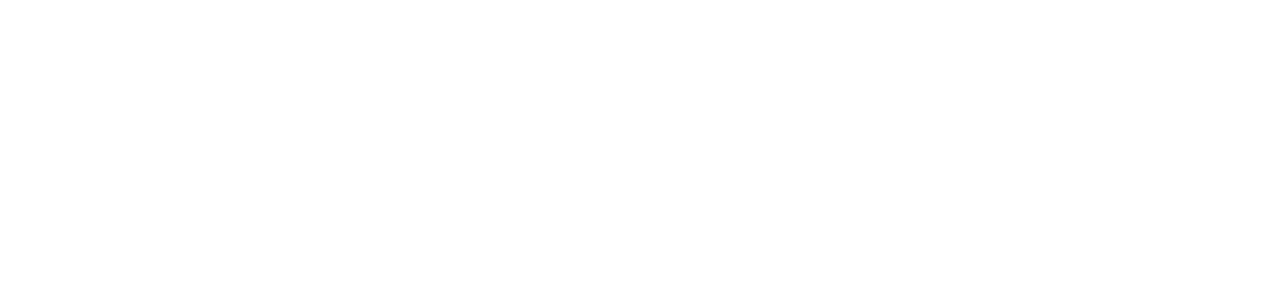
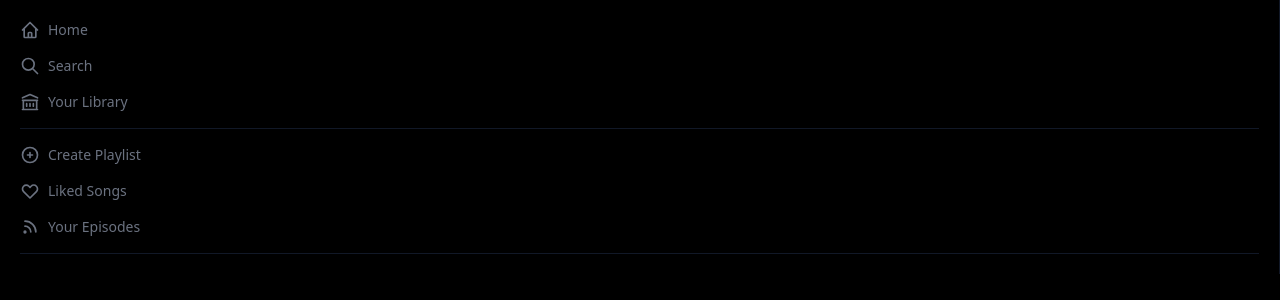
Before and after one commit to Eneko96/spotify2.0, a Next.js app: page / in a window 1280 px wide. Shown: the top 300 px of the page. Built offline with nearby package versions, Linux system fonts and the light colour scheme.

Commit message:
added main background, styles and sidebar buttons with heroicons

```diff
--- /dev/null
+++ b/components/Sidebar.tsx
@@ -0,0 +1,42 @@
+import {
+  HeartIcon,
+  HomeIcon, LibraryIcon, PlusCircleIcon, RssIcon, SearchIcon
+} from '@heroicons/react/outline'
+
+export default function Sidebar () {
+  return (
+    <div className='text-gray-500 p-5 text-sm border-r border-gray-900'>
+      <div className='space-y-4'>
+        <button className='flex item-center space-x-2 hover:text-white'>
+          <HomeIcon className='h-5 w-5'/>
+          <p>Home</p>
+        </button>
+        <button className='flex item-center space-x-2 hover:text-white'>
+          <SearchIcon className='h-5 w-5'/>
+          <p>Search</p>
+        </button>
+        <button className='flex item-center space-x-2 hover:text-white'>
+          <LibraryIcon className='h-5 w-5'/>
+          <p>Your Library</p>
+        </button>
+        <hr className='border-t-[0.1px] border-gray-900' />
+        <button className='flex item-center space-x-2 hover:text-white'>
+          <PlusCircleIcon className='h-5 w-5'/>
+          <p>Create Playlist</p>
+        </button>
+        <button className='flex item-center space-x-2 hover:text-white'>
+          <HeartIcon className='h-5 w-5'/>
+          <p>Liked Songs</p>
+        </button>
+        <button className='flex item-center space-x-2 hover:text-white'>
+          <RssIcon className='h-5 w-5'/>
+          <p>Your Episodes</p>
+        </button>
+        <hr className='border-t-[0.1px] border-gray-900' />
+
+        {/* Playlists ... */}
+      </div>
+    </div>
+
+  )
+}
--- a/next.config.js
+++ b/next.config.js
@@ -1,4 +1,4 @@
 /** @type {import('next').NextConfig} */
 module.exports = {
-  reactStrictMode: true,
+  reactStrictMode: true
 }
--- a/package.json
+++ b/package.json
@@ -6,6 +6,7 @@
     "start": "next start"
   },
   "dependencies": {
+    "@heroicons/react": "^1.0.6",
     "next": "latest",
     "react": "^17.0.2",
     "react-dom": "^17.0.2"
--- a/pages/index.tsx
+++ b/pages/index.tsx
@@ -1,15 +1,17 @@
 import type { NextPage } from 'next'
 import Head from 'next/head'
+import Sidebar from 'components/Sidebar'
 
 const Home: NextPage = () => {
   return (
-    <div className="flex min-h-screen flex-col items-center justify-center py-2">
+    <div className="bg-black h-screen overflow-hidden">
       <Head>
         <title>Spotify</title>
         <link rel="icon" href="/favicon.ico" />
       </Head>
-      <main>
+      <main className=''>
         {/* Sidebar */}
+        <Sidebar />
         {/* Center */}
       </main>
       <div>
```
Also changed, not shown: tsconfig.json (+20 -4 lines), 2 other files (tests, documents, lock files or other folders).
